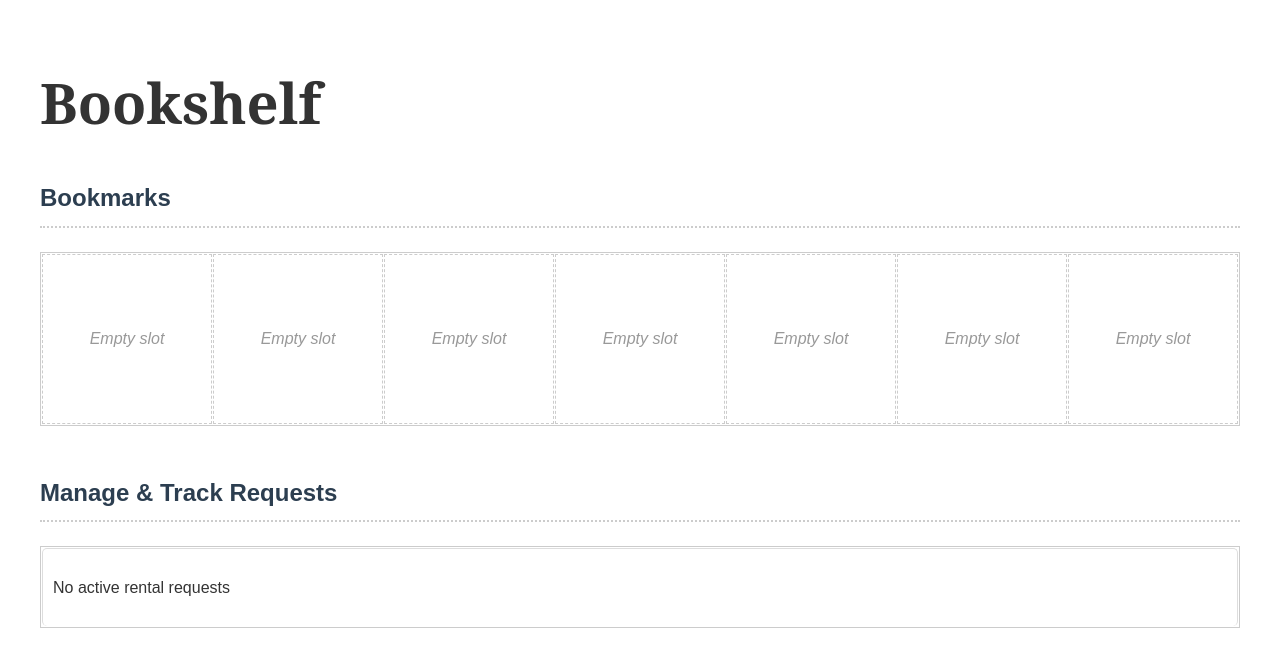
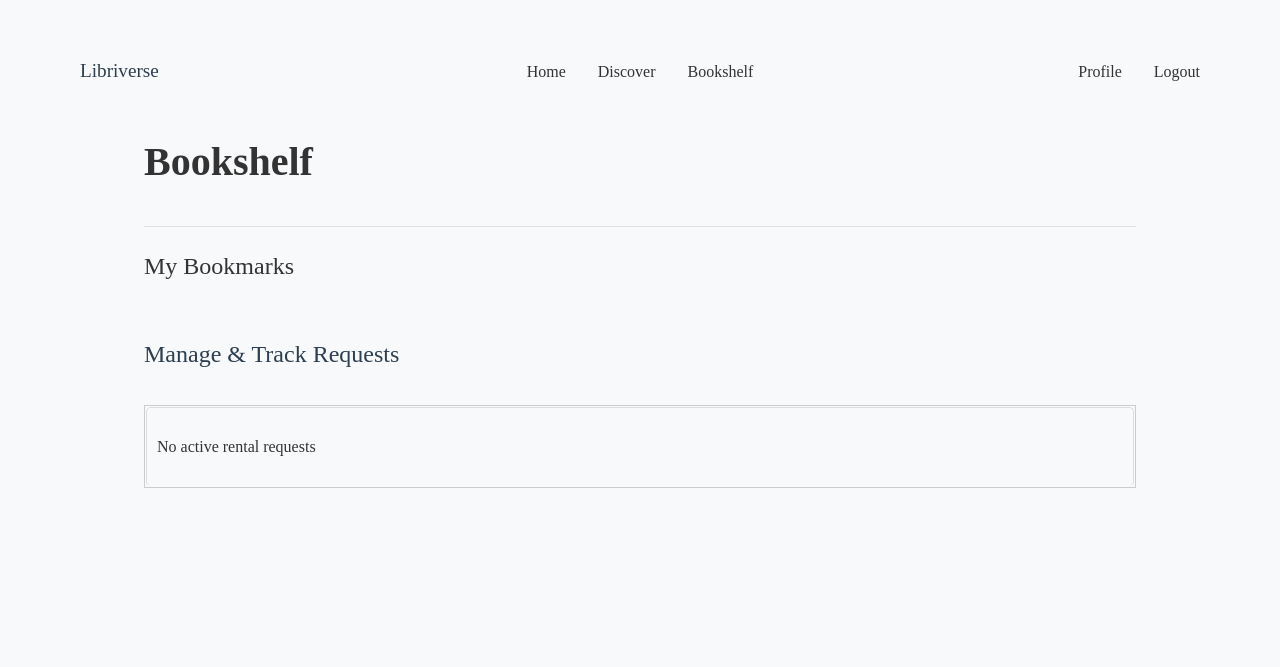
Before and after one commit to DrC0ns0le/libriverse, a PHP site: page /bookshelf.php in a window 1280 px wide. Shown: the top 667 px of the page. Run offline with PHP 8.4, Linux system fonts and the light colour scheme; the visitor is signed in with stand-in values (Sample User, id 1); data that the repository does not hold is empty.

Commit message:
simplified bookmark form

```diff
--- a/www/bookshelf.css
+++ b/www/bookshelf.css
@@ -1,142 +1,149 @@
-/* Base styles */
-body {
-    font-family: Arial, sans-serif;
-    line-height: 1.6;
-    color: #333;
-    max-width: 1200px;
-    margin: 0 auto;
-    padding: 20px;
+/* Bookmark Grid Styles */
+.scroll-container {
+  overflow-x: auto;
+  overflow-y: hidden;
+  padding: 10px 0;
+  margin: -10px 0;
 }
 
-h1 {
-    font-size: 3.5rem;
-    margin-bottom: 2rem;
-    font-family: 'Georgia', serif;
-}
-
-h2 {
-    color: #2c3e50;
-    font-size: 1.5rem;
-    border-bottom: 2px dotted #ccc;
-    padding-bottom: 0.5rem;
-    margin-bottom: 1.5rem;
-}
-
-/* Bookmarks section */
-.bookmark-grid {
-    display: grid;
-    grid-template-columns: repeat(7, 1fr);
-    gap: 1px;
-    border: 1px solid #ccc;
-    padding: 1px;
-    margin-bottom: 3rem;
+.book-grid {
+  display: flex;
+  padding: 10px 0;
+  width: max-content;
 }
 
 .book-card {
-    border: 1px dashed #ccc;
-    aspect-ratio: 1;
-    padding: 10px;
+  position: relative;
   display: flex;
   flex-direction: column;
-    position: relative;
+  background-color: white;
+  border-radius: 8px;
+  width: 220px;
+  margin-inline: 8px;
+  transition: all 0.3s ease;
   overflow: hidden;
 }
 
-.book-card.empty {
-    display: flex;
-    justify-content: center;
-    align-items: center;
-    color: #999;
-    font-style: italic;
+.book-card:hover {
+  transform: scale(1.01);
+  box-shadow: 0 0 10px rgba(0, 0, 0, 0.1);
 }
 
-.book-cover-container {
-    position: relative;
-    flex-grow: 1;
+.book-link {
   display: flex;
-    justify-content: center;
-    align-items: center;
-    overflow: hidden;
+  flex-direction: column;
+  text-decoration: none;
+  color: inherit;
 }
 
-.book-cover {
-    max-width: 100%;
-    max-height: 100%;
-    object-fit: contain;
-    transition: transform 0.3s ease;
+.book-image {
+  width: 200px;
+  height: 300px;
+  padding: 10px;
+  object-fit: cover;
+  align-self: center;
 }
 
-.book-actions {
+.book-info {
+  padding: 10px;
+}
+
+.book-title {
+  font-family: "IBM Plex Serif", serif;
+  font-weight: 700;
+  font-size: 1.1rem;
+  color: var(--text-color);
+  margin: 0 0 5px;
+  line-height: 1.4;
+}
+
+.book-author {
+  color: #666;
+  font-size: 0.9rem;
+}
+
+.remove-form {
   position: absolute;
-    top: 0;
-    left: 0;
-    right: 0;
-    bottom: 0;
-    background: rgba(0, 0, 0, 0.8);
-    display: flex;
-    flex-direction: column;
-    justify-content: center;
-    align-items: center;
-    gap: 10px;
+  top: 10px;
+  right: 10px;
+  z-index: 10;
   opacity: 0;
   transition: opacity 0.3s ease;
 }
 
-.book-cover-container:hover .book-actions {
+.book-card:hover .remove-form {
   opacity: 1;
 }
 
-.book-info {
-    margin-top: 10px;
-    text-align: center;
-}
-
-.book-info h3 {
-    font-size: 0.9rem;
-    margin: 0;
-    white-space: nowrap;
-    overflow: hidden;
-    text-overflow: ellipsis;
-}
-
-.book-info .author {
-    font-size: 0.8rem;
-    margin: 5px 0 0;
-    color: #666;
-}
-
-/* Button styles */
-.button {
-    padding: 8px 15px;
-    border-radius: 3px;
+.remove-button {
+  color: rgb(0, 0, 0);
+  background-color: rgb(245, 245, 245);
   border: none;
+  border-radius: 15%;
+  width: 24px;
+  height: 24px;
+  font-size: 14px;
+  line-height: 1;
   cursor: pointer;
-    font-size: 0.9rem;
-    text-transform: uppercase;
-    text-decoration: none;
+  display: flex;
+  align-items: center;
+  justify-content: center;
   transition: background-color 0.3s ease;
 }
 
-.button.view {
-    background-color: #4CAF50;
-    color: white;
+.remove-button:hover {
+  background-color: rgb(205, 205, 205);
 }
 
-.button.view:hover {
-    background-color: #45a049;
+.book-actions {
+  display: flex;
+  gap: 8px;
+  padding: 5px 10px;
+  width: 100%;
 }
 
-.button.remove {
-    background-color: #f44336;
-    color: white;
+.action-button {
+  flex: 1;
+  padding: 8px 16px;
+  border: none;
+  border-radius: 5px;
+  cursor: pointer;
+  text-decoration: none;
+  text-align: center;
+  font-size: 0.9rem;
+  transition: all 0.2s ease;
 }
 
-.button.remove:hover {
-    background-color: #da190b;
+.section-title {
+  display: flex;
+  justify-content: space-between;
+  align-items: center;
+  padding-bottom: 10px;
+  margin-top: 12px;
+  padding-top: 20px;
+  border-top: 1px solid #e0e0e0;
 }
 
-.remove-form {
-    margin: 0;
+.section-title span {
+  font-size: 1.5rem;
+  color: #333;
+  text-transform: capitalize;
+}
+
+/* Responsive adjustments */
+@media (max-width: 768px) {
+  .book-grid {
+    gap: 15px;
+  }
+
+  .book-card {
+    width: 180px;
+  }
+
+  .book-image {
+    width: 160px;
+    height: 240px;
+  }
 }
 
 /* Requests section */
@@ -212,7 +219,7 @@ h2 {
 }
 
 .button.view {
-    background-color: #4CAF50;
+  background-color: #4caf50;
   color: white;
 }
 
@@ -222,7 +229,7 @@ h2 {
 }
 
 .button.review {
-    background-color: #2196F3;
+  background-color: #2196f3;
   color: white;
 }
 
--- a/www/bookshelf.php
+++ b/www/bookshelf.php
@@ -1,6 +1,7 @@
 <?php
 session_start();
 include 'utils/db.php';
+include 'utils/auth.php';
 
 if (!isset($_SESSION['user_id'])) {
     header('Location: login.php');
@@ -75,57 +76,72 @@ if (isset($_POST['submit_review'])) {
     <meta charset="UTF-8">
     <meta name="viewport" content="width=device-width, initial-scale=1.0">
     <title>My Bookshelf - Libriverse</title>
+    <link rel="stylesheet" href="base.css">
+    <link rel="stylesheet" href="navbar.css">
     <link rel="stylesheet" href="bookshelf.css">
+
+
+    <nav class="navbar">
+        <div class="navbar-container">
+            <!-- Logo/Title Section -->
+            <div class="navbar-logo-section">
+                <a href="index.php" class="navbar-logo">Libriverse</a>
+            </div>
+
+            <!-- Pages Section -->
+            <ul class="navbar-pages">
+                <li><a href="index.php" class="navbar-item">Home</a></li>
+                <li><a href="discover.php" class="navbar-item">Discover</a></li>
+                <?php if (is_logged_in()): ?>
+                    <li><a href="bookshelf.php" class="navbar-item">Bookshelf</a></li>
+                <?php endif; ?>
+            </ul>
+
+            <!-- User Section -->
+            <div class="navbar-user-section">
+                <?php if (is_logged_in()): ?>
+                    <a href="profile.php" class="navbar-item">Profile</a>
+                    <a href="logout.php" class="navbar-item">Logout</a>
+                <?php else: ?>
+                    <a href="login.php" class="navbar-item">Login</a>
+                <?php endif; ?>
+            </div>
+        </div>
+    </nav>
 </head>
 
 <body>
+    <div class="main-container">
         <h1>Bookshelf</h1>
 
-    <section class="bookmarks-section">
-        <h2>Bookmarks</h2>
-        <div class="bookmark-grid">
-            <?php if (empty($bookmarks)): ?>
-                <?php for ($i = 0; $i < 7; $i++): ?>
-                    <div class="book-card empty">
-                        <p>Empty slot</p>
+        <section class="section bookmarks-section">
+            <div class="section-title">
+                <span>My Bookmarks</span>
             </div>
-                <?php endfor; ?>
-            <?php else: ?>
+            <div class="scroll-container">
+                <div class="book-grid">
+                    <?php if (!empty($bookmarks)): ?>
                         <?php foreach ($bookmarks as $book): ?>
                             <div class="book-card">
-                        <div class="book-cover-container">
-                            <img src="<?php echo htmlspecialchars($book['image_link']); ?>"
-                                alt="<?php echo htmlspecialchars($book['title']); ?>"
-                                class="book-cover">
-                            <div class="book-actions">
-                                <a href="item.php?id=<?php echo $book['id']; ?>"
-                                    class="button view">View</a>
                                 <form method="POST" class="remove-form">
                                     <button type="submit"
                                         name="remove_bookmark"
-                                        value="<?php echo $book['bookmark_id']; ?>"
-                                        class="button remove">Remove</button>
+                                        value="<?php echo htmlspecialchars($book['bookmark_id']); ?>"
+                                        class="remove-button">&times;</button>
                                 </form>
+                                <a href="item.php?id=<?php echo htmlspecialchars($book['id']); ?>" class="book-link">
+                                    <img src="<?php echo htmlspecialchars($book['image_link']); ?>"
+                                        alt="<?php echo htmlspecialchars($book['title']); ?>"
+                                        class="book-image">
+                                    <div class="book-info">
+                                        <p class="book-title"><?php echo htmlspecialchars($book['title']); ?></p>
+                                        <p class="book-author">by <?php echo htmlspecialchars($book['author']); ?></p>
                                     </div>
-                        </div>
-                        <div class="book-info">
-                            <h3 title="<?php echo htmlspecialchars($book['title']); ?>">
-                                <?php echo htmlspecialchars($book['title']); ?>
-                            </h3>
-                            <p class="author">by <?php echo htmlspecialchars($book['author']); ?></p>
-                        </div>
+                                </a>
                             </div>
                         <?php endforeach; ?>
-                <?php
-                // Fill remaining slots with empty cards
-                $remaining_slots = 7 - count($bookmarks);
-                for ($i = 0; $i < $remaining_slots; $i++):
-                ?>
-                    <div class="book-card empty">
-                        <p>Empty slot</p>
+                    <?php endif; ?>
                 </div>
-                <?php endfor; ?>
-            <?php endif; ?>
             </div>
         </section>
 
@@ -144,7 +160,7 @@ if (isset($_POST['submit_review'])) {
                                 class="book-cover">
 
                             <div class="rental-details">
-                            <h3><?php echo htmlspecialchars($rental['title']); ?></h3>
+                                <p><?php echo htmlspecialchars($rental['title']); ?></p>
                                 <p>by <?php echo htmlspecialchars($rental['author']); ?></p>
 
                                 <div class="status-indicator">
@@ -174,6 +190,7 @@ if (isset($_POST['submit_review'])) {
                 <?php endif; ?>
             </div>
         </section>
+    </div>
 </body>
 
 </html>
```
Also changed, not shown: www/item.php (+6 -32 lines), www/toggle_bookmark.php (+6 -8 lines). Lines whose indentation alone changed are shown as unchanged.
